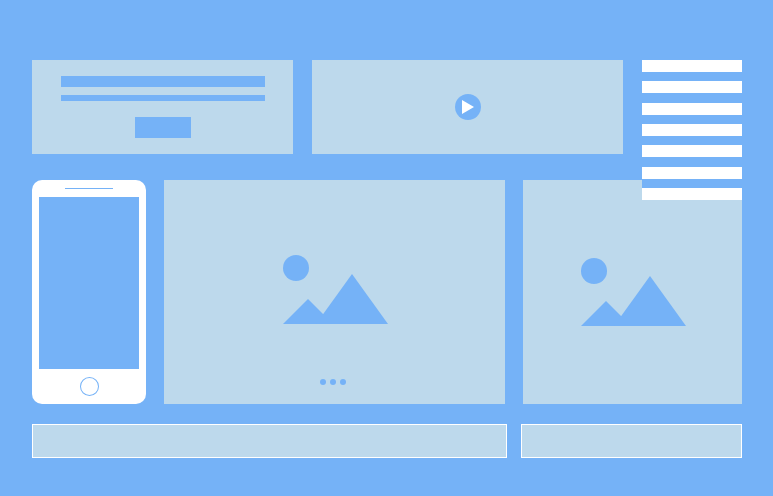
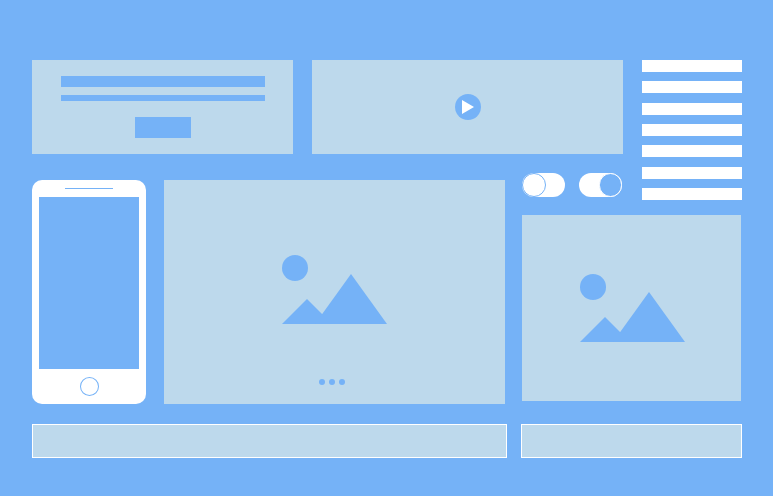
Before and after one commit to Mesutasci/Template-page-for-layouting, a plain HTML site: page index.html in a window 1280 px wide. Shown: the part 142-638 px from the top of the page, without its empty margins (253-1026 px from the left). Drawn offline with Linux system fonts and the light colour scheme.

Commit message:
buttons are formed and styled

```diff
--- a/container.css
+++ b/container.css
@@ -119,3 +119,35 @@ hr {
   border-radius: 50%;
   background-color: rgb(117, 178, 247);
 }
+#cont-img {
+  background-color: rgb(117, 178, 247);
+}
+#cont-button {
+  display: flex;
+  align-items: center;
+  justify-content: space-between;
+  background-color: rgb(117, 178, 247);
+}
+.button {
+  display: flex;
+  align-content: center;
+  width: 43px;
+  height: 24px;
+  border-radius: 12px;
+  background-color: white;
+}
+#button-on {
+  width: 22px;
+  height: 22px;
+  border-radius: 12px;
+  border: 1px solid rgb(117, 178, 247);
+}
+#button-off {
+  width: 22px;
+  height: 22px;
+  margin-left: 20px;
+  border-radius: 12px;
+  border: 1px solid white;
+
+  background-color: rgb(117, 178, 247);
+}
--- a/index.html
+++ b/index.html
@@ -53,6 +53,15 @@
             <span class="point"></span>
           </div>
         </section>
+        <section id="cont-img">
+          <section id="cont-button">
+            <div class="button">
+              <div id="button-on"></div>
+            </div>
+            <div class="button">
+              <div id="button-off"></div>
+            </div>
+          </section>
           <section id="image-small">
             <div class="landscape">
               <div class="sun"></div>
@@ -63,6 +72,7 @@
             </div>
           </section>
         </section>
+      </section>
 
       <footer class="row-lower">
         <section id="search"></section>
--- a/layout.css
+++ b/layout.css
@@ -67,26 +67,26 @@ main {
   width: 341px;
   height: 100%;
 }
+
+/* The layout of the sections of the 6. box/container */
+#cont-img {
+  width: 220px;
+  height: 224px;
+}
+#cont-button {
+  width: 100px;
+  height: 60px;
+  margin-top: -25px;
+}
 #image-small {
   display: flex;
   flex-direction: column;
   justify-content: center;
   align-items: center;
   width: 219px;
-  height: 100%;
+  height: 186px;
 }
-/* The layout of the sections of the 6. box/container */
-#cont-button {
-  width: 100px;
-  height: 60px;
-  margin-top: -25px;
-  border: 1px solid white;
-}
-#cont-img {
-  width: 220px;
-  height: 186px;
-  border: 1px solid white;
-}
+
 /* The layout of the footer */
 .row-lower {
   display: flex;
```
Lines whose indentation alone changed are shown as unchanged.
